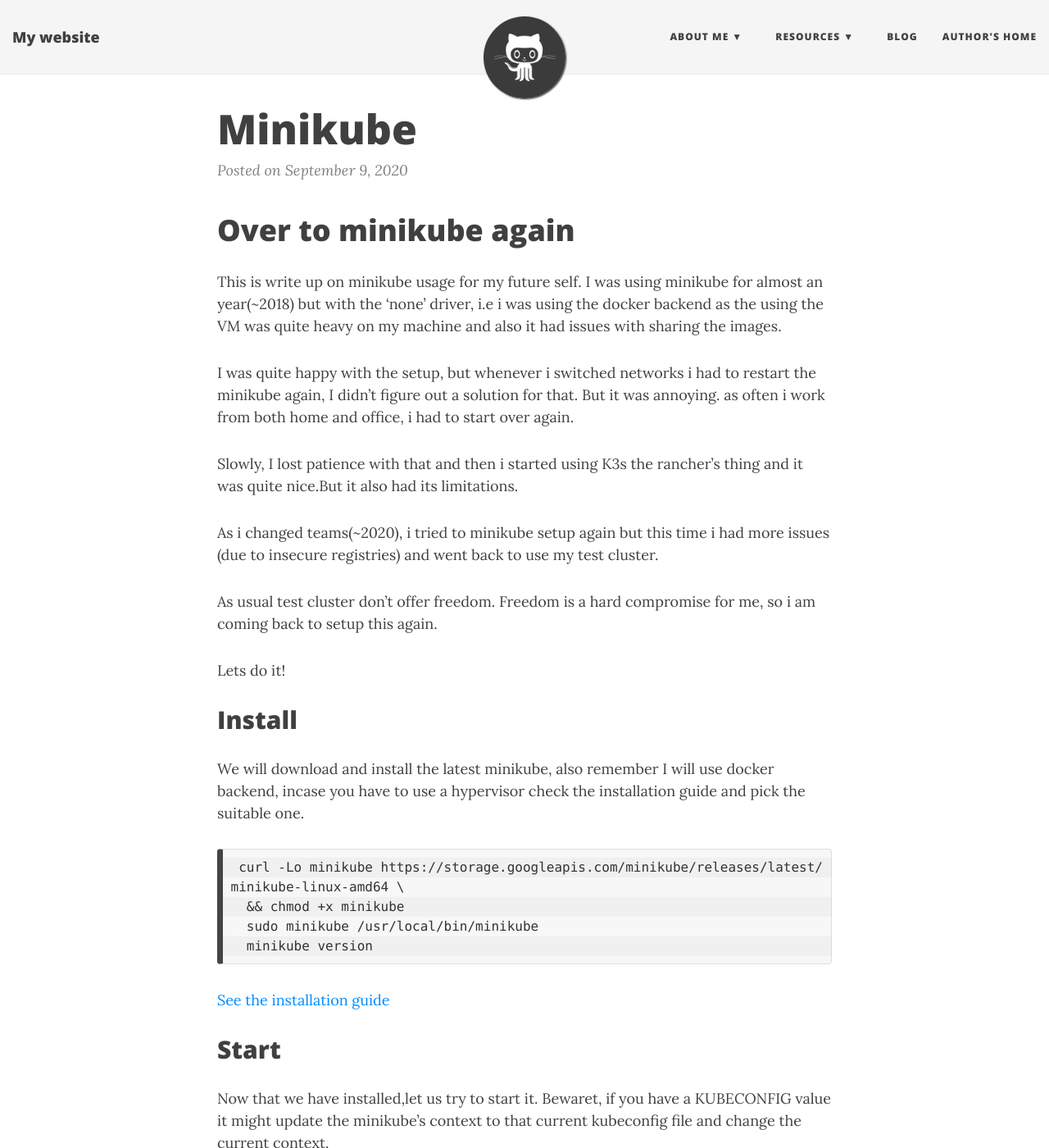
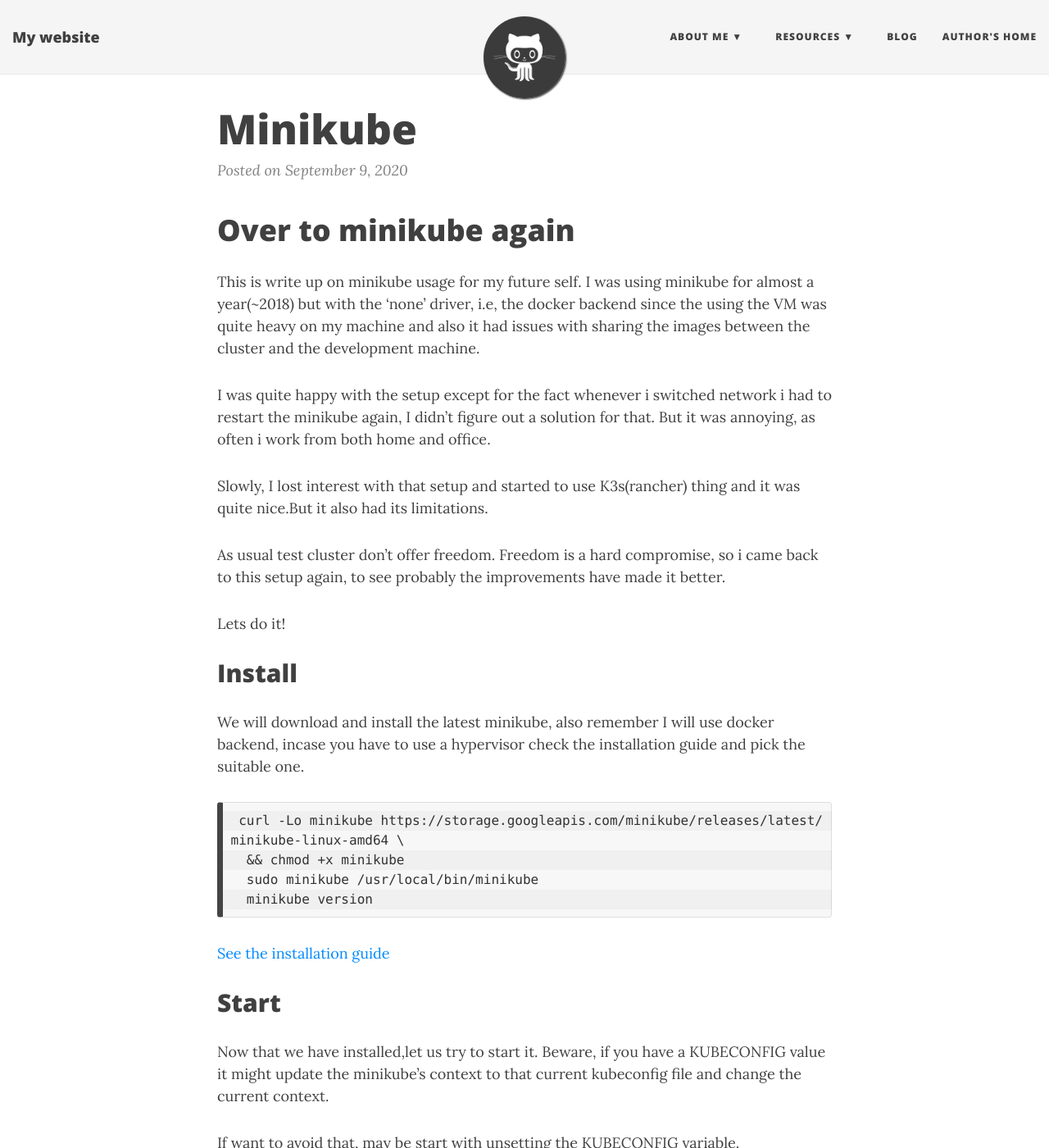
Before and after one commit to ennc0d3/ennc0d3.github.io, a Jekyll site: the page built from _posts/2020-09-09-minikube.md, in a window 1280 px wide and 1400 px high. Shown: the whole window at 82% size. Built offline with Jekyll 4.4.1, drawn with Linux system fonts in a browser that asks for light colours; nearby versions of some CDN libraries; comment, search, counter and statistics services are not loaded.

Commit message:
Minor amends to minikube

```diff
--- a/_posts/2020-09-09-minikube.md
+++ b/_posts/2020-09-09-minikube.md
@@ -1,21 +1,19 @@
 # Over to minikube again
 This is write up on minikube usage for my future self. I was using minikube for
-almost an year(~2018) but with the 'none' driver, i.e i was using the docker
-backend as the using the VM was quite heavy on my machine and also
-it had issues with sharing the images.
+almost a year(~2018) but with the 'none' driver, i.e, the docker backend since
+the using the VM was quite heavy on my machine and also it had issues with
+sharing the images between the cluster and the development machine.
 
-I was quite happy with the setup, but whenever i switched networks i had to
-restart the minikube again, I didn't figure out a solution for that. But it was
-annoying. as often i work from both home and office, i had to start over again.
+I was quite happy with the setup except for the fact whenever i switched network
+i had to restart the minikube again, I didn't figure out a solution for that.
+But it was annoying, as often i work from both home and office.
 
-Slowly, I lost patience with that and then i started using K3s the rancher's
+Slowly, I lost interest with that setup and started to use K3s(rancher)
 thing and it was quite nice.But it also had its limitations.
 
-As i changed teams(~2020), i tried to minikube setup again but this time i had
-more issues (due to insecure registries) and went back to use my test cluster.
-
-As usual test cluster don't offer freedom. Freedom is a hard compromise for me,
-so i am coming back to setup this again.
+As usual test cluster don't offer freedom. Freedom is a hard compromise,
+so i came back to this setup again, to see probably the improvements have made
+it better.
 
 Lets do it!
 
@@ -33,7 +31,7 @@ guide and pick the suitable one.
 
 
 ## Start
-Now that we have installed,let us try to start it. Bewaret, if you have a
+Now that we have installed,let us try to start it. Beware, if you have a
 KUBECONFIG value it might update the minikube's context to that current
 kubeconfig file and change the current context.
 
```
Also changed, not shown: Gemfile (line endings or trailing spaces).
